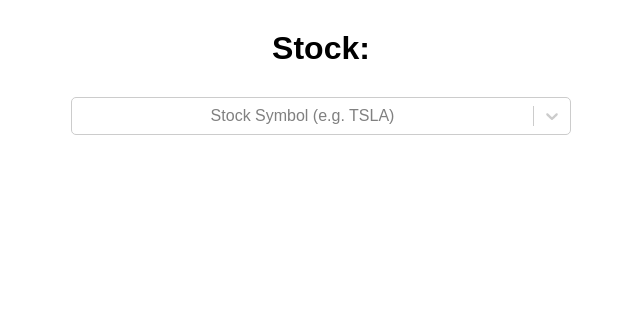
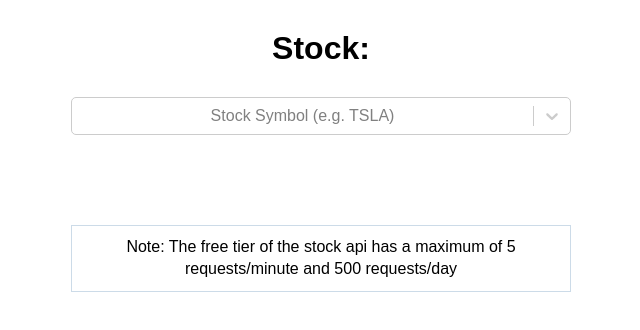
Before and after one commit to netmagik/Stocks-App, a React (Create React App) app: page / in a window 1280 px wide. Shown: the top 330 px of the page, without its empty margins (319-959 px from the left). Built offline with nearby package versions, Linux system fonts and the light colour scheme; no server answers; the HTML template or start-up script is replaced by a standard one.

Commit message:
Add Note about free API limitation

```diff
--- a/src/App.js
+++ b/src/App.js
@@ -116,6 +116,10 @@ function App() {
           />
           : ''
         }
+
+      <p className="note">
+        <span className="bold">Note:</span> The free tier of the stock api has a maximum of 5 requests/minute and 500 requests/day</p>
+
    </div>
   );
 }
--- a/src/index.css
+++ b/src/index.css
@@ -138,3 +138,12 @@ input {
   box-shadow: 0 14px 28px rgb(0 0 0 / 25%),
   0 10px 10px rgb(0 0 0 / 22%);
 }
+
+.note {
+  text-align: center;
+  max-width: 500px;
+  margin: 90px auto;
+  line-height: 1.4;
+  border: 1px solid rgb(204, 219, 232);
+  padding: 10px;
+}
```
